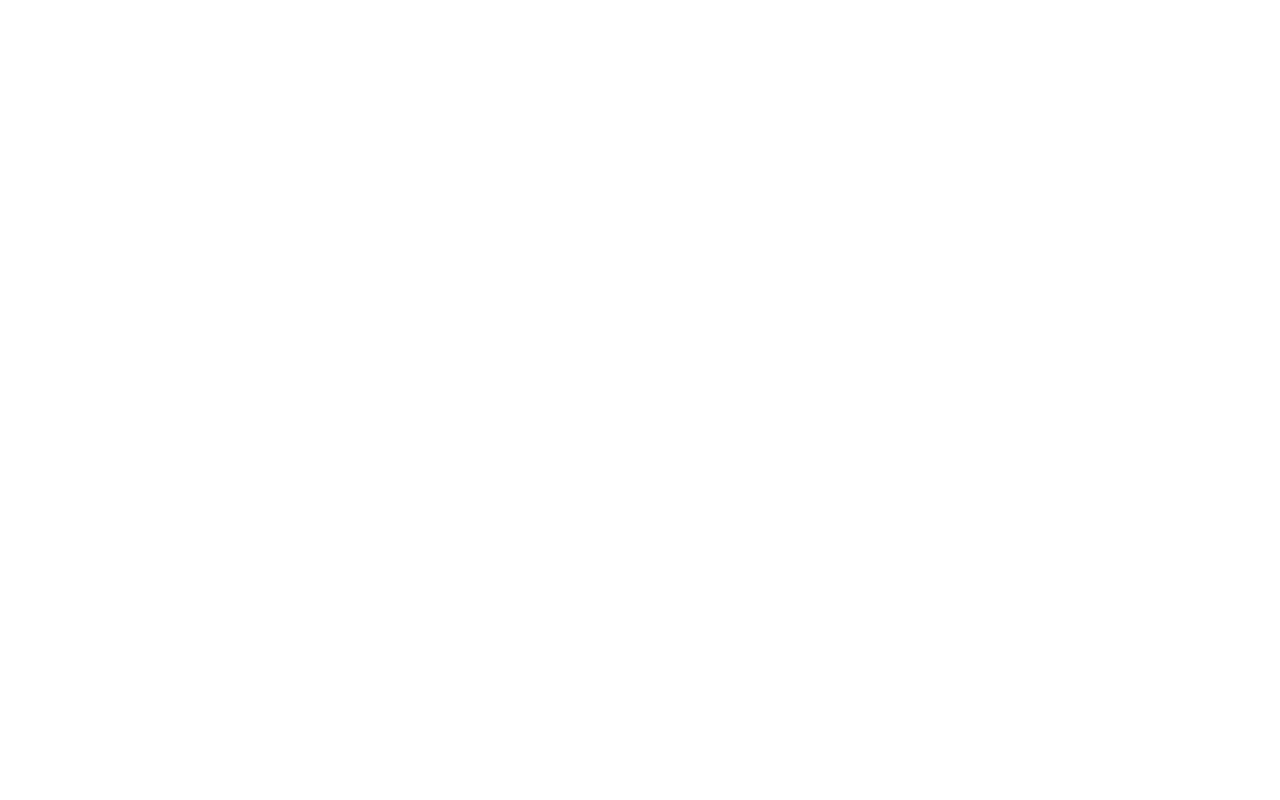
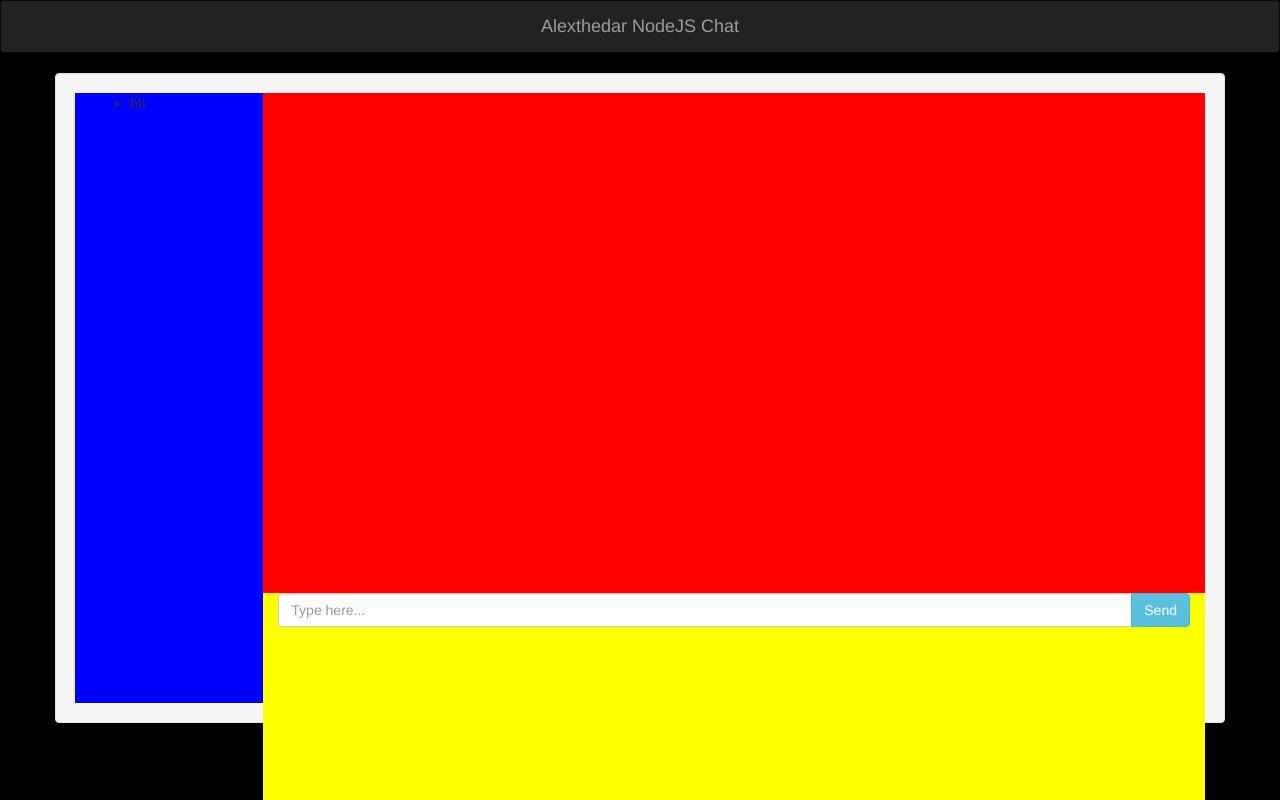
Before and after one commit to alexthedar/Node-Chat, a website: page index.html in a window 1280 px wide. Shown: the top 800 px of the page. Drawn offline with nearby package versions, Linux system fonts and the light colour scheme; no server answers.

Commit message:
add styling.

```diff
--- a/index.html
+++ b/index.html
@@ -3,9 +3,65 @@
   <head>
     <meta charset="utf-8">
     <title></title>
+    <!-- sandstone bootswatch cdn -->
+    <link rel="stylesheet" href="https://maxcdn.bootstrapcdn.com/bootswatch/3.3.6/sandstone/bootstrap.min.css">
+    <link rel="stylesheet" href="css/app.css">
 
   </head>
   <body>
+    <nav class="navbar navbar-inverse">
+      <div class="navbar-header">
+        <a class="navbar-brand" href="#">Alexthedar NodeJS Chat</a>
+      </div>
+    </nav>
+    <div class="container ">
 
+      <!-- large container -->
+      <div class="big-box well row">
+
+        <!-- chatters -->
+        <div class="col-md-2 chatters">
+          <ul>
+            <li>hh</li>
+          </ul>
+        </div>
+
+        <!-- begin chat input/output -->
+        <div class="col-md-10 inoutbox">
+
+          <!-- chat output box  -->
+          <div class=" row chat-box">
+
+
+          </div>
+
+          <!--Chat input field  -->
+          <div class="input-box row">
+            <div class="col-md-12">
+              <div class="input-group">
+                <input type="text" class='form-control' placeholder='Type here...' />
+                <span class=input-group-btn>
+                  <button class='btn btn-info' type='button'>Send</button>
+                </span>
+              </div>
+            </div>
+          </div>
+
+          <!-- end chat output/input -->
+        </div>
+        <!-- end of big box -->
+      </div>
+      <!-- en of container -->
+    </div>
+
+
+    <!-- call socket.io -->
+  <script src="/socket.io/socket.io.js"></script>
+
+  <script>
+    var socket = io.connect('http://localhost:8080');
+    socket.on('message', function(data){
+    });
+  </script>
   </body>
 </html>
--- a/package.json
+++ b/package.json
@@ -22,7 +22,6 @@
   },
   "homepage": "https://github.com/alexthedar/nodejschat#readme",
   "dependencies": {
-    "bootstrap": "~3.3.6",
     "express": "~4.13.4",
     "jquery": "~2.2.1",
     "redis": "~2.4.2",
--- /dev/null
+++ b/public/css/app.css
@@ -0,0 +1,38 @@
+
+body { background: black !important;}
+
+.chat-box{
+  height: 500px;
+  background-color: red;
+}
+
+.big-box {
+  height: 650px;
+}
+
+input[type="text"] {
+    box-sizing: border-box;
+}
+
+.navbar-header {
+    float: left;
+    padding: 15px;
+    text-align: center;
+    width: 100%;
+}
+.navbar-brand {float:none;}
+
+.chatters {
+  background-color: blue;
+  height: 100%;
+}
+
+.input-box {
+  background-color: yellow;
+  height: 100%;
+}
+
+.inoutbox {
+  background-color: green;
+  height: 100%;
+}
```
Also changed, not shown: app.js (+21 -0 lines).
